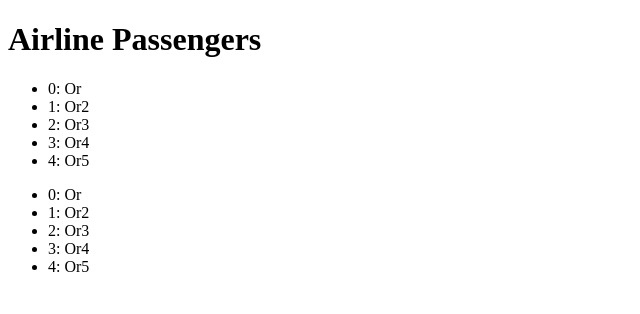
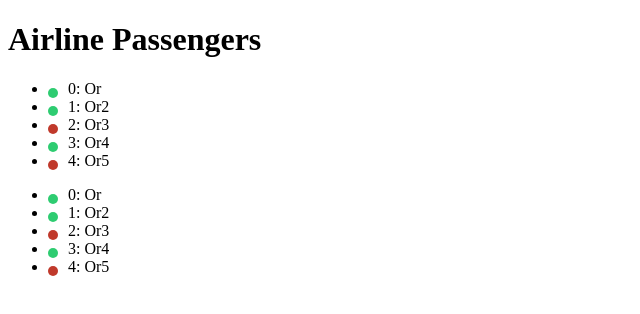
Before and after one commit to OrShalmayev/angular-ultimatecourse-basic, an Angular app: page / in a window 1280 px wide. Shown: the top 314 px of the page, without its empty margins (0-640 px from the left). Built offline with nearby package versions, Linux system fonts and the light colour scheme.

Commit message:
finished lesson

```diff
--- a/src/app/app.component.scss
+++ b/src/app/app.component.scss
@@ -0,0 +1,13 @@
+.status {
+  width: 10px;
+  height: 10px;
+  background-color: #c0392b;
+  display: block;
+  margin: 8px 10px 0 0;
+  float: left;
+  border-radius: 50%;
+
+  &.checked-in {
+    background-color: #2ecc71;
+  }
+}
--- a/src/app/app.component.ts
+++ b/src/app/app.component.ts
@@ -7,17 +7,24 @@
   template: `
     <div class="app">
       <h1>{{title}}</h1>
-      <!-- the template way -->
-      <ul>
-        <ng-template [ngForOf]="passengers" ngFor let-passenger let-i="index" >
-          <li>
-            {{ i }}:
-            {{passenger.fullname}}
-          </li>
-        </ng-template>
-      </ul>
       <ul>
         <li *ngFor="let passenger of passengers; let i = index">
+        <span
+          class="status"
+          [class.checked-in]="passenger.checkedIn"></span>
+          {{ i }}:
+          {{passenger.fullname}}
+        </li>
+      </ul>
+      <!-- multiple class names -->
+      <ul>
+        <li *ngFor="let passenger of passengers; let i = index">
+        <span
+          class="status"
+          [ngClass]="{
+            'checked-in': passenger.checkedIn,
+            'checked-out': !passenger.checkedIn
+          }"></span>
           {{ i }}:
           {{passenger.fullname}}
         </li>
```
